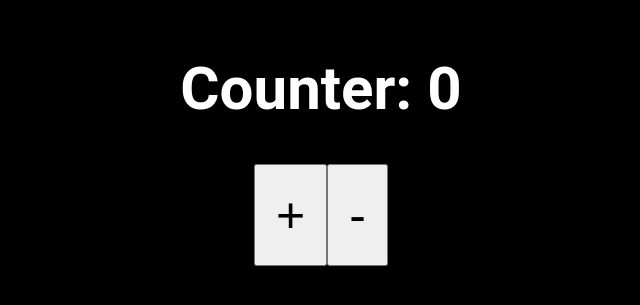
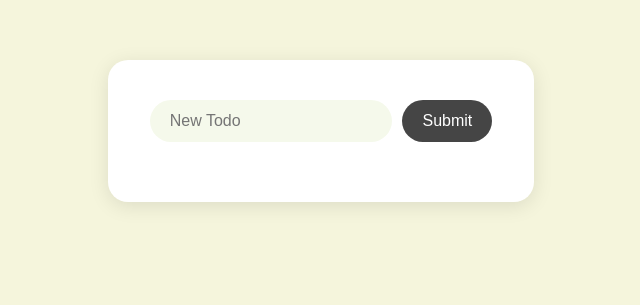
Before and after one commit to ltlehro/Beginner, a React (Vite) app: page / in a window 1280 px wide. Shown: the part 269-574 px from the top of the page, without its empty margins (319-959 px from the left). Built offline with nearby package versions, Linux system fonts and the light colour scheme.

Commit message:
completed todo project

```diff
--- a/src/App.jsx
+++ b/src/App.jsx
@@ -1,10 +1,10 @@
 import React from 'react'
-import Counter from "./components/Counter.jsx";
+import Todo from "./components/Todo.jsx";
 
 const App = () => {
     return (
         <div>
-            <Counter />
+            <Todo />
         </div>
     )
 }
--- /dev/null
+++ b/src/components/Todo.jsx
@@ -0,0 +1,40 @@
+import React, {useState} from 'react'
+import '../styles/todo.css'
+
+const Todo = () => {
+    const [todos, setTodos] = useState([])
+    const [input, setInput] = useState('')
+
+    const handleSubmit = () => {
+        setTodos((todos) => {
+            return todos.concat({
+                text: input,
+                id: Math.floor(Math.random()*10)
+            })
+        })
+        setInput("")
+    }
+
+    const removeTodo = id => setTodos(todos=>todos.filter(t => t.id !== id))
+
+
+    return (
+        <div className="container">
+
+            <div className="input-group">
+                <input type="text" value={input} onChange={e => setInput(e.target.value)} placeholder="New Todo" />
+                <button className="submitbtn" onClick={handleSubmit}>Submit</button>
+            </div>
+
+            <ul className="todo">
+                    {todos.map(({text, id})=>(
+                        <li key={id}>
+                            <span>{text}</span>
+                            <button className="cross" onClick={()=> removeTodo(id)}>x</button>
+                        </li>
+                    ))}
+                </ul>
+        </div>
+    )
+}
+export default Todo
--- /dev/null
+++ b/src/styles/todo.css
@@ -0,0 +1,98 @@
+* {
+    padding: 0;
+    margin: 0;
+    box-sizing: border-box;
+}
+
+body {
+    background-color: beige;
+    height: 100vh;
+    display: flex;
+    justify-content: center;
+    align-items: center;
+    font-family: Arial, sans-serif;
+}
+
+.container {
+    background-color: white;
+    border-radius: 20px;
+    padding: 40px;
+    width: 100%;
+    max-width: 500px;
+    box-shadow: 0 4px 20px rgba(0, 0, 0, 0.1);
+    text-align: center;
+}
+
+.input-group {
+    display: flex;
+    justify-content: center;
+    margin-bottom: 20px;
+}
+
+input[type="text"] {
+    padding: 12px 20px;
+    background-color: #f5f9eb;
+    width: 70%;
+    border: none;
+    border-radius: 30px;
+    font-size: 16px;
+    outline: none;
+}
+
+.submitbtn {
+    background-color: #454545;
+    color: white;
+    padding: 12px 20px;
+    border: none;
+    border-radius: 30px;
+    margin-left: 10px;
+    cursor: pointer;
+    font-size: 16px;
+    transition: background-color 0.2s ease;
+}
+
+.submitbtn:hover {
+    background-color: #333;
+}
+
+.todo {
+    list-style: none;
+    padding: 0;
+    margin-top: 20px;
+    display: flex;
+    flex-direction: column;
+    gap: 10px;
+}
+
+.todo li {
+    background-color: #f1f1f1;
+    padding: 12px 20px;
+    border-radius: 20px;
+    display: flex;
+    justify-content: space-between;
+    align-items: center;
+    word-break: break-word;
+    overflow-wrap: anywhere;
+    max-width: 100%;
+}
+
+.todo li span {
+    flex: 1;
+    overflow-wrap: anywhere;
+    word-break: break-word;
+    margin-right: 10px;
+}
+
+.cross {
+    background-color: #ff5c5c;
+    color: white;
+    border: none;
+    padding: 8px 16px;
+    border-radius: 20px;
+    cursor: pointer;
+    transition: background-color 0.2s ease;
+}
+
+.cross:hover {
+    background-color: #e60000;
+}
```
